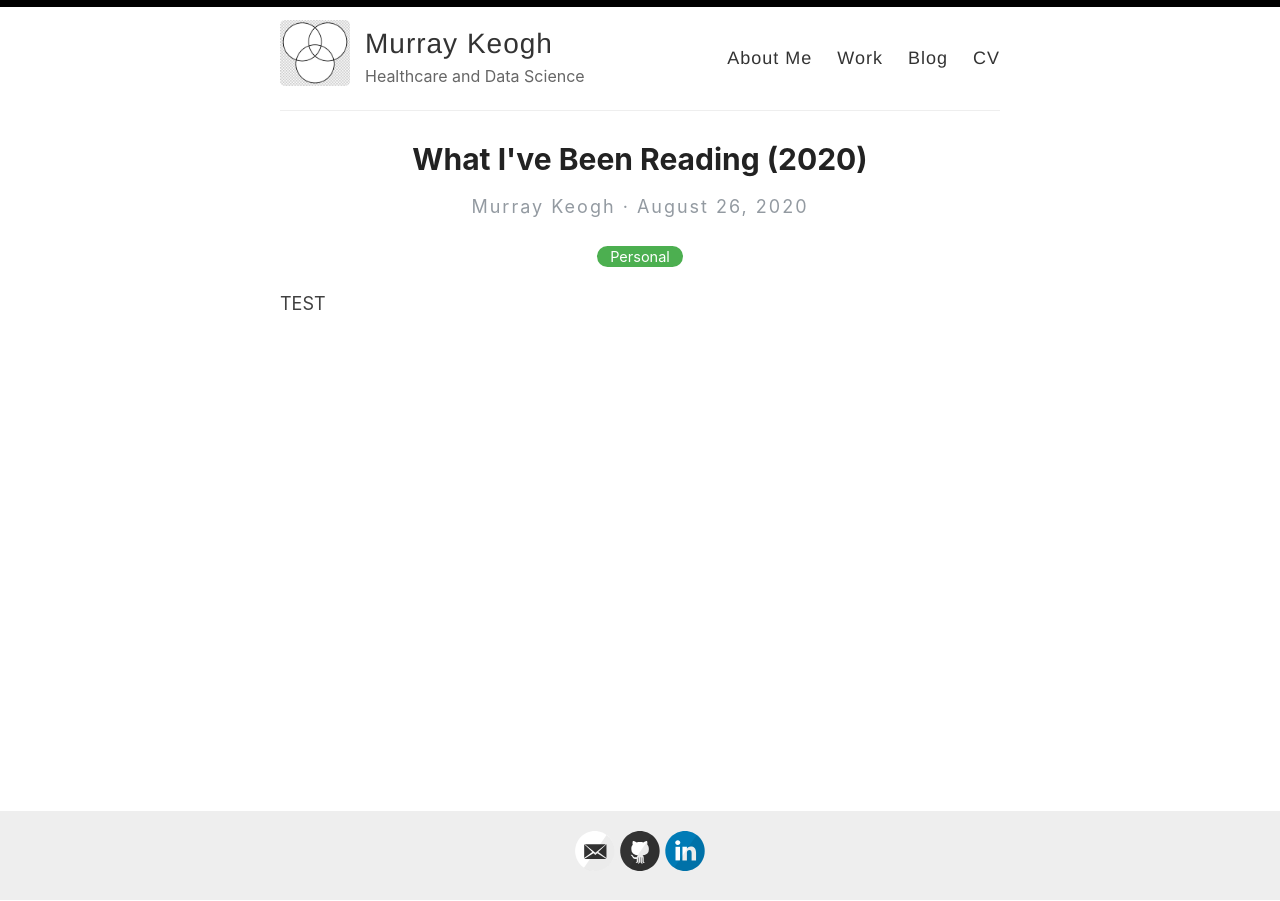
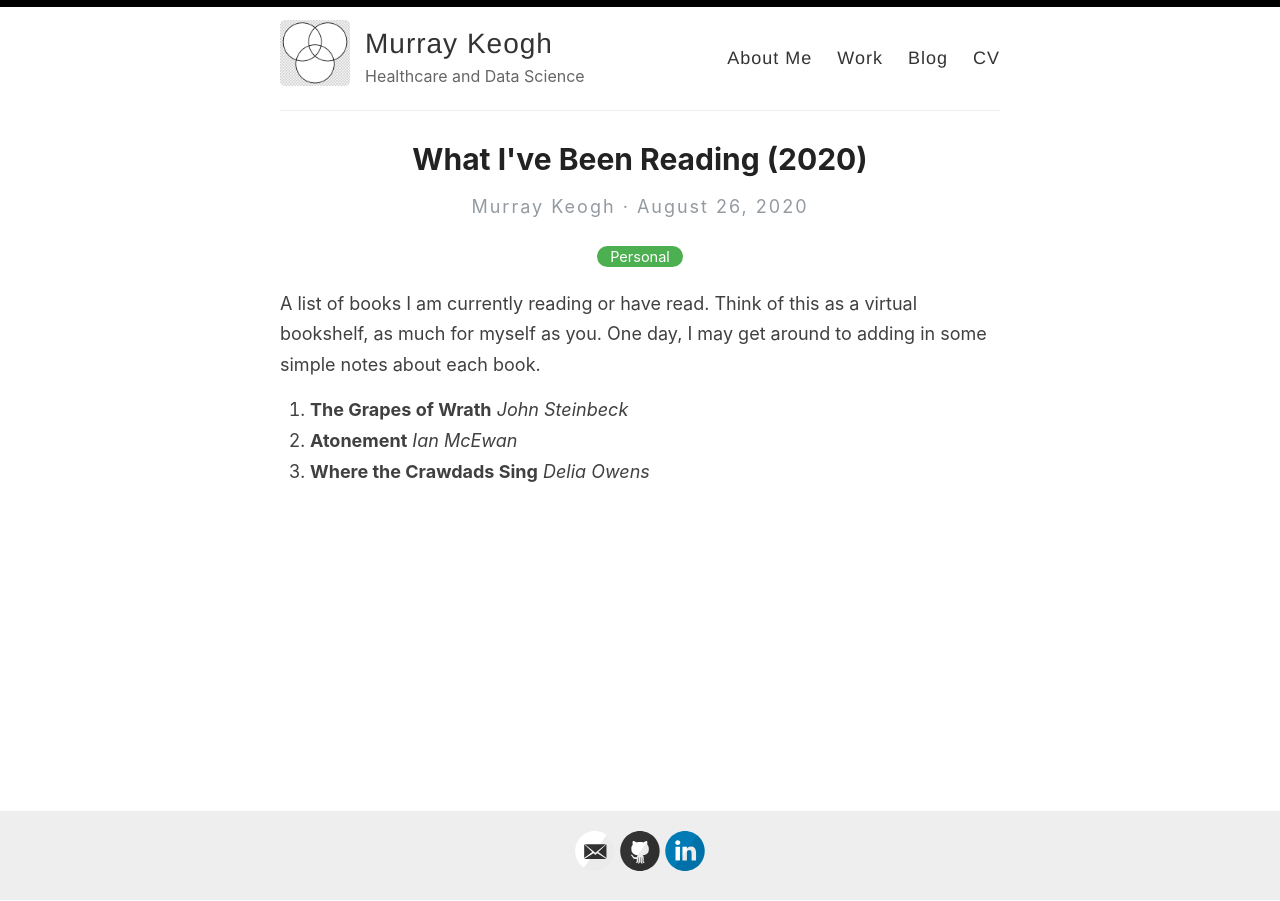
Before and after one commit to Murrkeys/Murrkeys.github.io, a Jekyll site: the page built from _posts/2020-08-26-books.md, in a window 1280 px wide. Built offline with Jekyll 4.4.1, drawn with Linux system fonts in a browser that asks for light colours.

Commit message:
Update 2020-08-26-books.md

```diff
--- a/_posts/2020-08-26-books.md
+++ b/_posts/2020-08-26-books.md
@@ -3,5 +3,8 @@ layout: post
 title: What I've Been Reading (2020)
 categories: Personal
 ---
+A list of books I am currently reading or have read. Think of this as a virtual bookshelf, as much for myself as you.  One day, I may get around to adding in some simple notes about each book.
 
-TEST
+1. **The Grapes of Wrath** *John Steinbeck*
+2. **Atonement** *Ian McEwan*
+3. **Where the Crawdads Sing** *Delia Owens*
```
